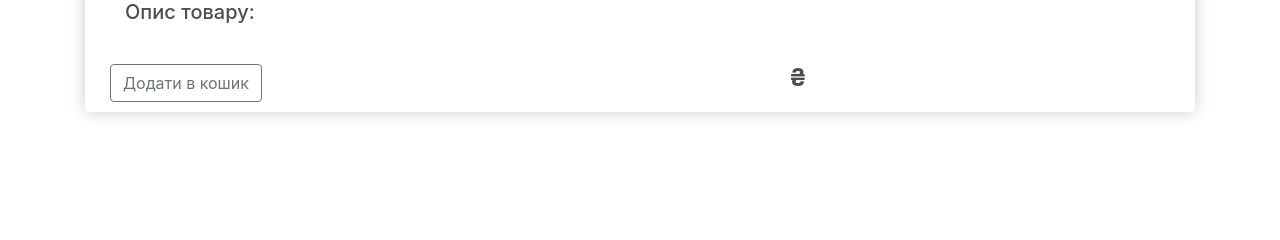
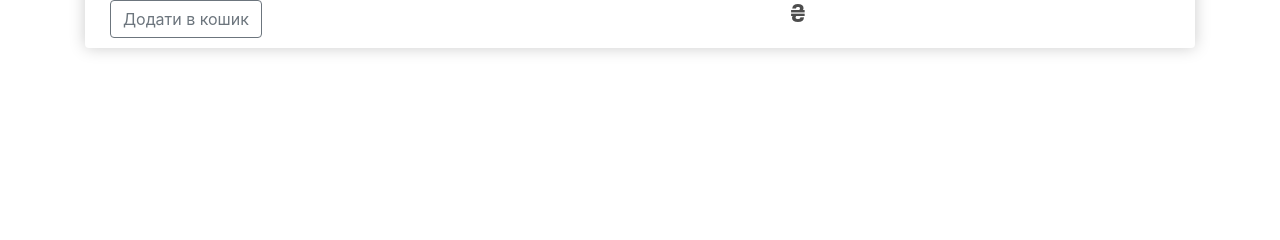
Before and after one commit to Romko97/internet_shop, a Django app: template ecommerce/store/templates/store/detailView.html in a window 1280 px wide. Shown: the part 217-457 px from the top of the page. Run offline with Django 3.2, Linux system fonts and the light colour scheme; the template is opened without the code that fills it, so the values that code supplies are empty; some libraries are stand-ins or nearby versions.

Commit message:
smole chenge

```diff
--- a/ecommerce/store/templates/store/detailView.html
+++ b/ecommerce/store/templates/store/detailView.html
@@ -17,9 +17,9 @@
     <div class="col-md-8">
         <img  src="{{product.image.url}}" alt ="вибачте фото тимчасово відсутне, зверніться до адміністратора сайту." >
         <div class="col-md-4">
-            <h5>Опис товару:</h5>
+            <!-- <h5>Опис товару:</h5>
             <p>{{ project.description }}</p>
-            <br>
+            <br> -->
         </div>
         <button  data-product = {{product.id}} data-action="add" class="btn btn-outline-secondary add-btn update-cart">Додати в кошик</button>
         <h4 style="display: inline-block; float: right"><strong>₴ {{product.price|floatformat:2}}</strong></h4>
--- a/ecommerce/store/views.py
+++ b/ecommerce/store/views.py
@@ -115,6 +115,8 @@ def EmailSender(data,transaction_id,itemsData,customer,total):
                     ДО ОПЛАТИ :    {total}
                      """
      email_from = settings.EMAIL_HOST_USER
-     recipient_list = ['romanhalychanivskyi@gmail.com',]
+     recipient_list = ['romanhalychanivskyi@gmail.com']
      send_mail( subject, message, email_from, recipient_list)
      print("EMAIL WAS SEND")
+
+# 'yryna2016@gmail.com',
```
